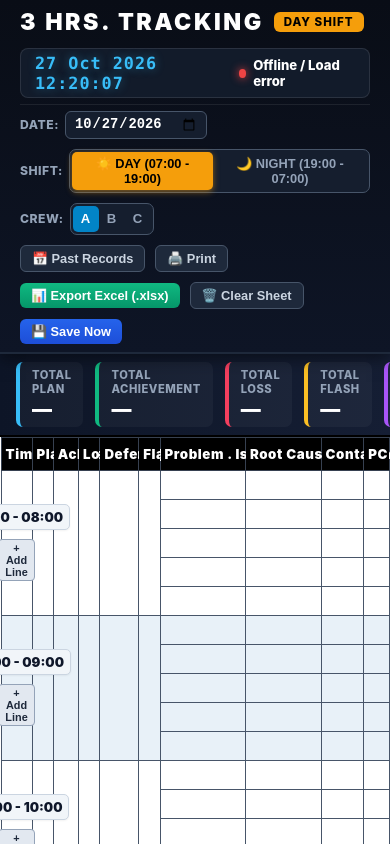
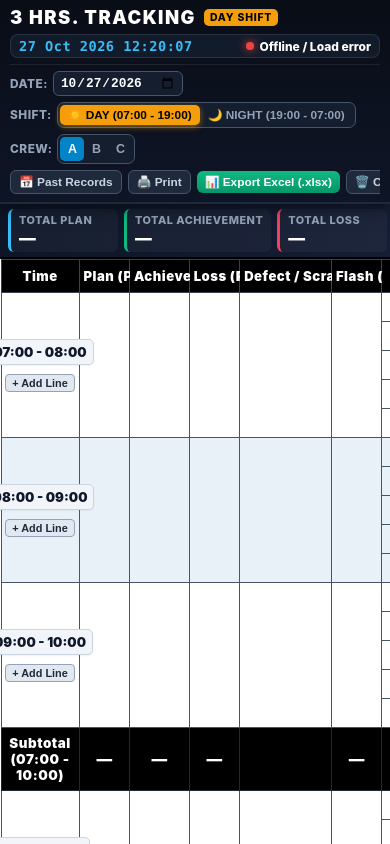
Before and after one commit to dilankasltl/3-hour-review, a website: page public/index.html in a window 390 px wide. Drawn offline with Linux system fonts and the light colour scheme; no server answers.

Commit message:
feat: complete mobile and tablet responsive design with smooth touch scrolling, dynamic viewport height, and compact controls

```diff
--- a/public/css/style.css
+++ b/public/css/style.css
@@ -17,10 +17,9 @@
 }
 
 html, body {
-  height: 100vh;
+  height: 100%;
   margin: 0;
   padding: 0;
-  overflow: hidden;
   font-family: var(--font-family);
   background-color: #0b0f19;
   color: var(--text-dark);
@@ -31,14 +30,15 @@ html, body {
   display: flex;
   flex-direction: column;
   height: 100vh;
+  height: 100dvh; /* Dynamic viewport height for mobile browsers */
   width: 100vw;
   overflow: hidden;
 }
 
 /* Custom Scrollbar */
 ::-webkit-scrollbar {
-  width: 9px;
-  height: 9px;
+  width: 8px;
+  height: 8px;
 }
 ::-webkit-scrollbar-track {
   background: #0f172a;
@@ -56,7 +56,7 @@ html, body {
   flex-shrink: 0;
   background: linear-gradient(180deg, #090d16 0%, #0e1526 100%);
   color: #ffffff;
-  padding: 8px 20px;
+  padding: 8px 16px;
   border-bottom: 2px solid #1e293b;
   box-shadow: 0 4px 16px rgba(0, 0, 0, 0.5);
   z-index: 50;
@@ -67,7 +67,7 @@ html, body {
   justify-content: space-between;
   align-items: center;
   flex-wrap: wrap;
-  gap: 12px;
+  gap: 10px;
   padding-bottom: 6px;
   border-bottom: 1px solid rgba(255, 255, 255, 0.08);
 }
@@ -75,59 +75,58 @@ html, body {
 .brand-section {
   display: flex;
   align-items: center;
-  gap: 12px;
+  gap: 10px;
 }
 
 .brand-title {
-  font-size: 1.45rem;
+  font-size: 1.35rem;
   font-weight: 900;
-  letter-spacing: 2.5px;
+  letter-spacing: 2px;
   text-transform: uppercase;
   color: #ffffff;
   display: flex;
   align-items: center;
-  gap: 10px;
+  gap: 8px;
 }
 
 .badge-tag {
-  font-size: 0.72rem;
+  font-size: 0.7rem;
   font-weight: 800;
-  padding: 3px 10px;
-  border-radius: 6px;
-  letter-spacing: 1px;
+  padding: 2px 8px;
+  border-radius: 5px;
+  letter-spacing: 0.8px;
   text-transform: uppercase;
 }
 
 .header-clock-section {
   display: flex;
   align-items: center;
-  gap: 16px;
+  gap: 12px;
   background: rgba(21, 30, 46, 0.85);
-  padding: 4px 14px;
+  padding: 4px 12px;
   border-radius: 8px;
   border: 1px solid rgba(255, 255, 255, 0.1);
 }
 
 .live-clock {
   font-family: ui-monospace, SFMono-Regular, Menlo, Monaco, Consolas, monospace;
-  font-size: 1.05rem;
+  font-size: 0.95rem;
   font-weight: 800;
   color: #38bdf8;
-  letter-spacing: 1px;
-  text-shadow: 0 0 10px rgba(56, 189, 248, 0.4);
+  letter-spacing: 0.5px;
 }
 
 .save-indicator {
   display: flex;
   align-items: center;
-  gap: 7px;
-  font-size: 0.82rem;
+  gap: 6px;
+  font-size: 0.8rem;
   font-weight: 800;
 }
 
 .indicator-dot {
-  width: 9px;
-  height: 9px;
+  width: 8px;
+  height: 8px;
   border-radius: 50%;
   display: inline-block;
 }
@@ -160,7 +159,7 @@ html, body {
   justify-content: space-between;
   align-items: center;
   flex-wrap: wrap;
-  gap: 10px;
+  gap: 8px;
   padding-top: 6px;
 }
 
@@ -168,17 +167,17 @@ html, body {
   display: flex;
   align-items: center;
   flex-wrap: wrap;
-  gap: 10px;
+  gap: 8px;
 }
 
 .control-group {
   display: flex;
   align-items: center;
-  gap: 6px;
+  gap: 5px;
 }
 
 .control-label {
-  font-size: 0.76rem;
+  font-size: 0.74rem;
   color: #94a3b8;
   font-weight: 800;
   letter-spacing: 0.5px;
@@ -191,7 +190,7 @@ html, body {
   color: #ffffff;
   padding: 4px 8px;
   border-radius: 6px;
-  font-size: 0.86rem;
+  font-size: 0.84rem;
   font-weight: 800;
   cursor: pointer;
 }
@@ -211,8 +210,8 @@ html, body {
 }
 
 .shift-pill {
-  padding: 4px 11px;
-  font-size: 0.8rem;
+  padding: 4px 10px;
+  font-size: 0.78rem;
   font-weight: 800;
   color: #94a3b8;
   background: transparent;
@@ -222,7 +221,7 @@ html, body {
   transition: all 0.2s ease;
   display: flex;
   align-items: center;
-  gap: 5px;
+  gap: 4px;
 }
 
 .shift-pill.active.day-shift {
@@ -270,18 +269,18 @@ html, body {
 .btn {
   display: inline-flex;
   align-items: center;
-  gap: 5px;
-  padding: 5px 11px;
+  gap: 4px;
+  padding: 5px 10px;
   border-radius: 6px;
-  font-size: 0.8rem;
+  font-size: 0.78rem;
   font-weight: 800;
   cursor: pointer;
   border: none;
   transition: all 0.15s ease;
+  white-space: nowrap;
 }
 
-.btn:hover { transform: translateY(-1px); }
-.btn:active { transform: translateY(0); }
+.btn:active { transform: scale(0.97); }
 
 .btn-primary { background: linear-gradient(180deg, #2563eb, #1d4ed8); color: #fff; }
 .btn-secondary { background: #1e293b; color: #cbd5e1; border: 1px solid #475569; }
@@ -293,19 +292,19 @@ html, body {
   flex-shrink: 0;
   background: linear-gradient(90deg, #0d1527 0%, #151e34 100%);
   color: #ffffff;
-  padding: 8px 16px;
+  padding: 6px 14px;
   display: grid;
   grid-template-columns: repeat(5, 1fr);
-  gap: 12px;
+  gap: 10px;
   border-bottom: 2px solid #000000;
   z-index: 40;
 }
 
 .stat-item {
   background: rgba(255, 255, 255, 0.04);
-  padding: 6px 12px;
-  border-radius: 7px;
-  border-left: 4px solid #38bdf8;
+  padding: 5px 10px;
+  border-radius: 6px;
+  border-left: 3px solid #38bdf8;
 }
 
 .stat-item.ach { border-left-color: #10b981; }
@@ -314,7 +313,7 @@ html, body {
 .stat-item.rate { border-left-color: #a855f7; }
 
 .stat-label {
-  font-size: 0.7rem;
+  font-size: 0.68rem;
   color: #94a3b8;
   font-weight: 800;
   text-transform: uppercase;
@@ -322,7 +321,7 @@ html, body {
 }
 
 .stat-value {
-  font-size: 1.25rem;
+  font-size: 1.15rem;
   font-weight: 900;
   margin-top: 1px;
 }
@@ -332,14 +331,16 @@ html, body {
   flex: 1;
   width: 100%;
   overflow-y: auto;
-  overflow-x: hidden;
+  overflow-x: auto; /* Allows smooth horizontal scrolling on mobile */
   background: #ffffff;
   position: relative;
+  -webkit-overflow-scrolling: touch;
 }
 
 /* The Core Tracking Spreadsheet Table */
 .tracking-table {
   width: 100%;
+  min-width: 920px; /* Minimum width so all 10 columns are readable and comfortable on mobile */
   border-collapse: collapse;
   font-size: 0.86rem;
   table-layout: fixed;
@@ -347,14 +348,14 @@ html, body {
 }
 
 /* Percentage Column Widths (Sum = 100.0%) */
-.col-time    { width: 8.0%; }
+.col-time    { width: 8.5%; }
 .col-plan    { width: 5.5%; }
 .col-ach     { width: 6.5%; }
 .col-loss    { width: 5.5%; }
 .col-defect  { width: 10.0%; }
 .col-flash   { width: 5.5%; }
 .col-problem { width: 22.0%; }
-.col-root    { width: 19.5%; }
+.col-root    { width: 19.0%; }
 .col-action  { width: 11.0%; }
 .col-pc      { width: 6.5%; }
 
@@ -366,8 +367,8 @@ html, body {
   background-color: #000000 !important;
   color: #ffffff !important;
   font-weight: 900;
-  font-size: 0.83rem;
-  letter-spacing: 0.6px;
+  font-size: 0.82rem;
+  letter-spacing: 0.5px;
   padding: 8px 4px;
   text-align: center;
   border: 1px solid #374151;
@@ -423,7 +424,7 @@ html, body {
   font-size: 0.92rem;
 }
 
-/* Auto-wrapping multi-line textarea for Problem, Root Cause, Action, PC (NO DOTS, WRAPS TO 2ND LINE!) */
+/* Auto-wrapping multi-line textarea for Problem, Root Cause, Action, PC */
 .cell-textarea-row {
   width: 100%;
   min-height: 28px;
@@ -619,6 +620,7 @@ html, body {
   align-items: center;
   justify-content: center;
   backdrop-filter: blur(4px);
+  padding: 12px;
 }
 
 .modal-overlay.open {
@@ -628,7 +630,7 @@ html, body {
 .modal-card {
   background: #ffffff;
   border-radius: 10px;
-  width: 90%;
+  width: 100%;
   max-width: 680px;
   max-height: 85vh;
   box-shadow: 0 20px 45px rgba(0, 0, 0, 0.5);
@@ -682,6 +684,8 @@ html, body {
   border-radius: 6px;
   cursor: pointer;
   transition: all 0.15s ease;
+  flex-wrap: wrap;
+  gap: 8px;
 }
 
 .history-item:hover {
@@ -718,6 +722,110 @@ html, body {
   font-weight: 700;
 }
 
+/* ========================================================================= */
+/* MOBILE & TABLET RESPONSIVE STYLING (@media queries)                        */
+/* ========================================================================= */
+
+@media (max-width: 840px) {
+  .app-header {
+    padding: 6px 10px;
+  }
+
+  .brand-title {
+    font-size: 1.15rem;
+    letter-spacing: 1.5px;
+  }
+
+  .badge-tag {
+    font-size: 0.65rem;
+    padding: 2px 6px;
+  }
+
+  .header-clock-section {
+    padding: 3px 8px;
+    gap: 8px;
+  }
+
+  .live-clock {
+    font-size: 0.85rem;
+  }
+
+  .save-indicator {
+    font-size: 0.75rem;
+  }
+
+  .controls-bar {
+    gap: 6px;
+  }
+
+  .controls-left, .controls-right {
+    gap: 6px;
+    width: 100%;
+    justify-content: space-between;
+  }
+
+  .controls-right {
+    overflow-x: auto;
+    padding-bottom: 2px;
+    -webkit-overflow-scrolling: touch;
+    flex-wrap: nowrap;
+  }
+
+  .btn {
+    padding: 4px 8px;
+    font-size: 0.74rem;
+    flex-shrink: 0;
+  }
+
+  /* Compact KPI Stats on Tablets/Mobiles */
+  .stats-banner {
+    padding: 5px 8px;
+    gap: 6px;
+    display: flex;
+    overflow-x: auto;
+    -webkit-overflow-scrolling: touch;
+  }
+
+  .stat-item {
+    min-width: 110px;
+    flex: 1 0 auto;
+    padding: 4px 8px;
+  }
+
+  .stat-value {
+    font-size: 1.05rem;
+  }
+}
+
+@media (max-width: 480px) {
+  .header-top {
+    flex-direction: column;
+    align-items: flex-start;
+    gap: 6px;
+  }
+
+  .header-clock-section {
+    width: 100%;
+    justify-content: space-between;
+  }
+
+  .shift-pill {
+    padding: 3px 8px;
+    font-size: 0.74rem;
+  }
+
+  .crew-pill {
+    width: 24px;
+    height: 24px;
+    font-size: 0.78rem;
+  }
+
+  .input-date {
+    font-size: 0.8rem;
+    padding: 3px 6px;
+  }
+}
+
 /* Print Styles */
 @media print {
   html, body, .app-layout {
@@ -733,6 +841,7 @@ html, body {
     width: 100% !important;
   }
   .tracking-table {
+    min-width: 100% !important;
     font-size: 0.72rem !important;
   }
   .tracking-table th {
```
Also changed, not shown: public/index.html (+4 -1 lines).
